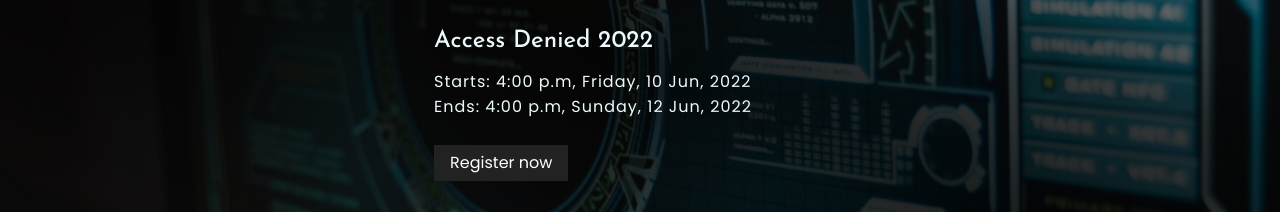
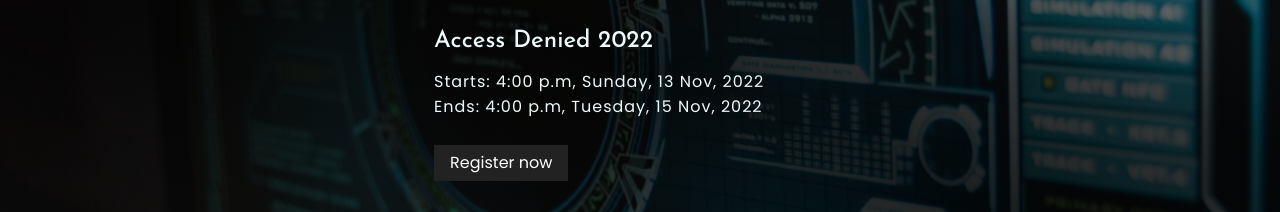
Before and after one commit to sadn1ck/access-denied-2k22, a React (Create React App) app: page / in a window 1280 px wide. Shown: the part 1682-1894 px from the top of the page. Built offline with nearby package versions, Linux system fonts and the light colour scheme.

Commit message:
updated for access denied 2022 Nov

```diff
--- a/src/Components/Main.js
+++ b/src/Components/Main.js
@@ -8,7 +8,7 @@ const Main = () => {
 
   const timerFunc = () => {
     // Set the date we're counting down to
-    var countDownDate = new Date("Jun 10, 2022 16:00:00").getTime();
+    var countDownDate = new Date("Nov 13, 2022 16:00:00").getTime();
   // Update the count down every 1 second
     var x = setInterval( function() {
     // Get today's date and time
--- a/src/Components/Sch.js
+++ b/src/Components/Sch.js
@@ -20,10 +20,10 @@ const Sch = () => {
                     <h2>Access Denied 2022</h2>
                 </div>
                 <div className="eve-start">
-                        <p>Starts: 4:00 p.m, <span>Friday, 10 Jun, 2022</span></p>
+                        <p>Starts: 4:00 p.m, <span>Sunday, 13 Nov, 2022</span></p>
                 </div>
                 <div className="eve-end">
-                    <p>Ends: 4:00 p.m, <span>Sunday, 12 Jun, 2022</span></p>
+                    <p>Ends: 4:00 p.m, <span>Tuesday, 15 Nov, 2022</span></p>
                 </div>
                 <div className="register-btn-cont">
                     <a className='register-btn' href="https://ctf.codeiiest.org/">Register now</a>
```
